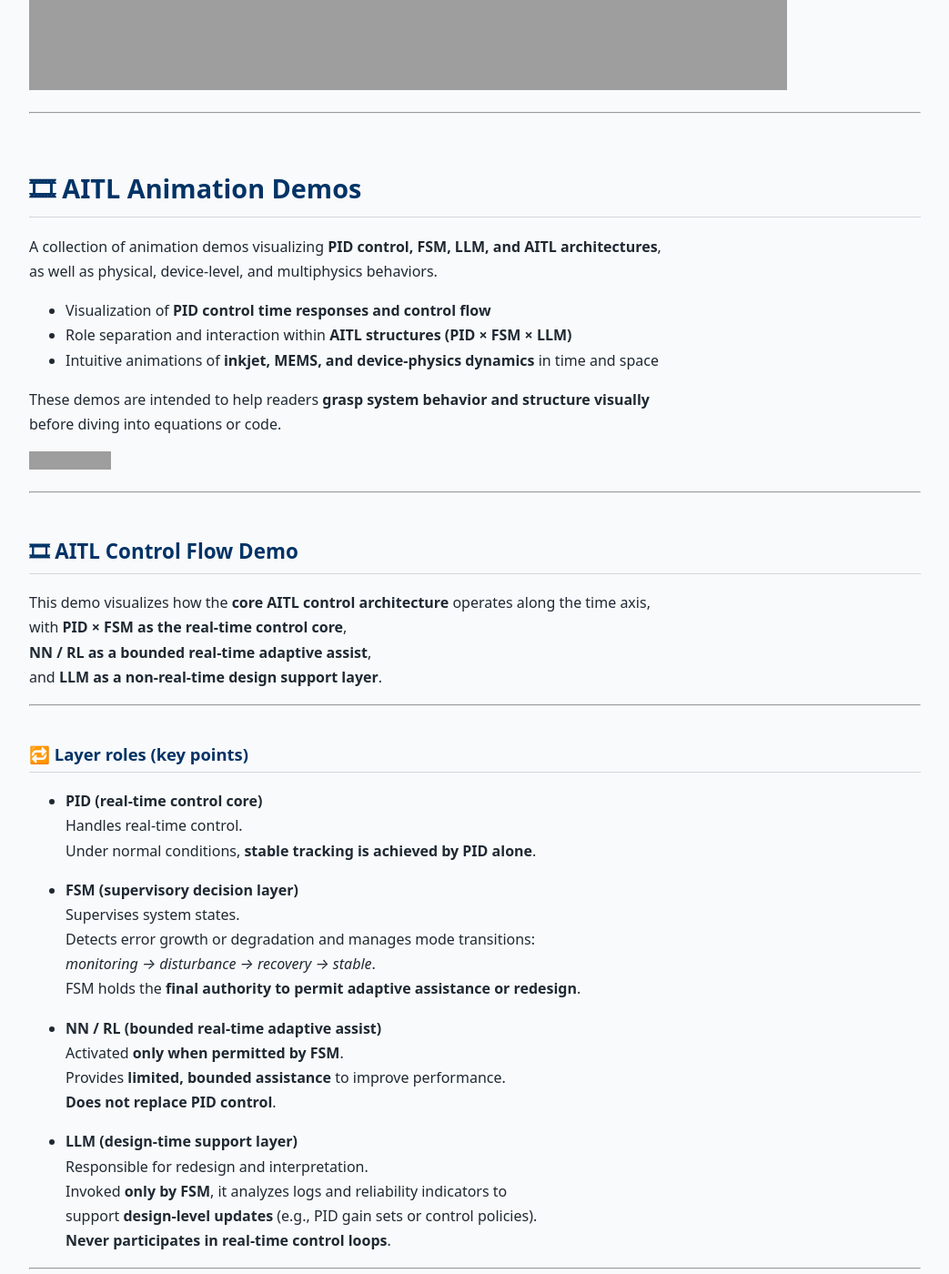
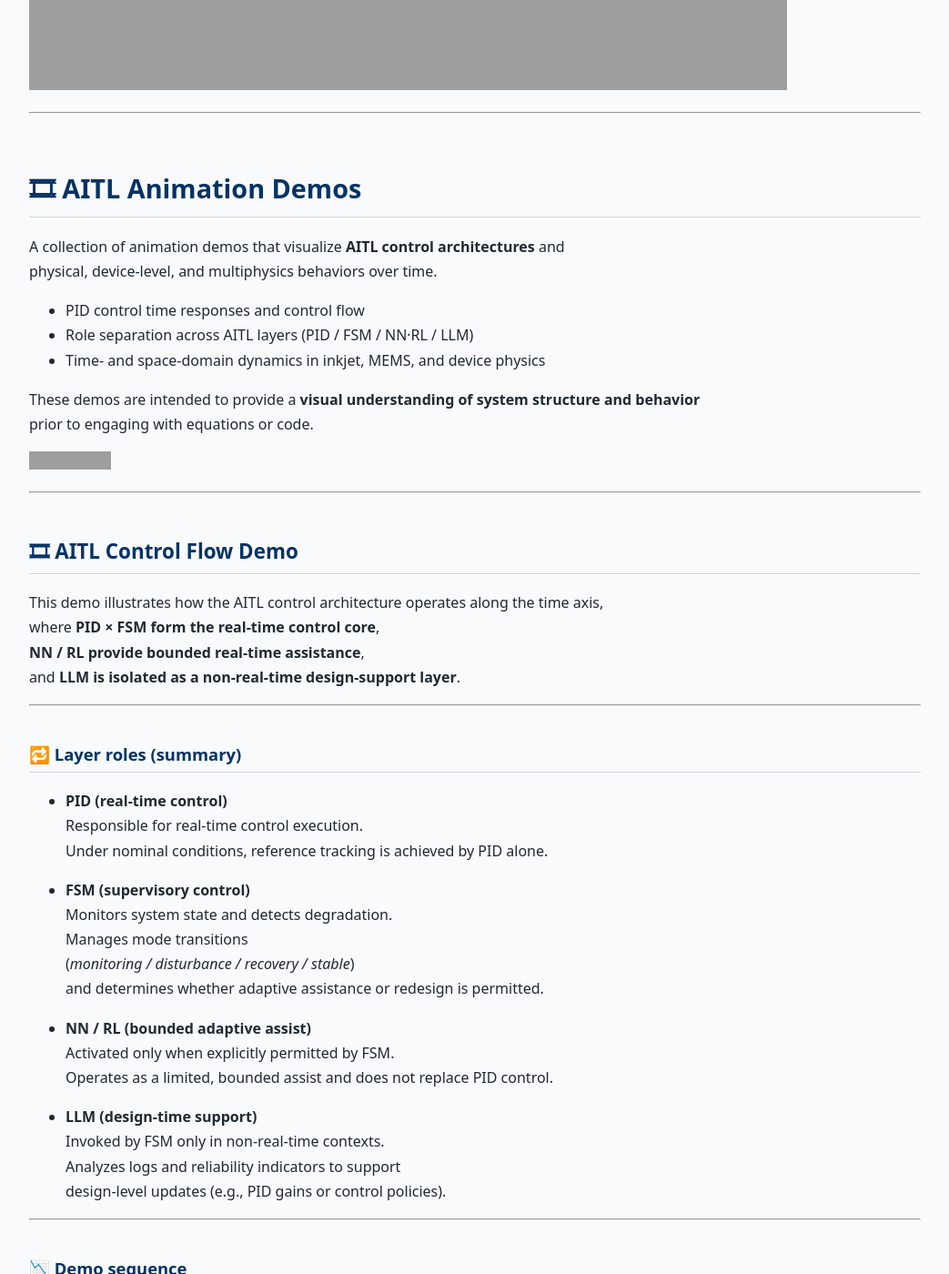
Before and after one commit to Samizo-AITL/Samizo-AITL.github.io, a Jekyll site: the page built from portal/en/index.md, in a window 1280 px wide and 1400 px high, scrolled down 21178 px. Shown: the whole window at 91% size, without its empty margins (118-1161 px from the left). Built offline with Jekyll 4.4.1, drawn with Linux system fonts in a browser that asks for light colours; some of the changed text lies outside the part shown; grey boxes are pictures that could not be loaded.

Commit message:
Update index.md

```diff
--- a/portal/en/index.md
+++ b/portal/en/index.md
@@ -661,15 +661,15 @@
 ---
 
 # 🎞 AITL Animation Demos
-A collection of animation demos visualizing **PID control, FSM, LLM, and AITL architectures**,
-as well as physical, device-level, and multiphysics behaviors.
+A collection of animation demos that visualize **AITL control architectures** and
+physical, device-level, and multiphysics behaviors over time.
 
-- Visualization of **PID control time responses and control flow**
-- Role separation and interaction within **AITL structures (PID × FSM × LLM)**
-- Intuitive animations of **inkjet, MEMS, and device-physics dynamics** in time and space
+- PID control time responses and control flow
+- Role separation across AITL layers (PID / FSM / NN·RL / LLM)
+- Time- and space-domain dynamics in inkjet, MEMS, and device physics
 
-These demos are intended to help readers **grasp system behavior and structure visually**
-before diving into equations or code.
+These demos are intended to provide a **visual understanding of system structure and behavior**
+prior to engaging with equations or code.
 
 [![View Demos](https://img.shields.io/badge/View-Demos-brightgreen?logo=github)](https://samizo-aitl.github.io/aitl-animation-demos/)
 
@@ -677,65 +677,56 @@
 
 ## 🎞 AITL Control Flow Demo
 
-This demo visualizes how the **core AITL control architecture** operates along the time axis,
-with **PID × FSM as the real-time control core**,
-**NN / RL as a bounded real-time adaptive assist**,
-and **LLM as a non-real-time design support layer**.
+This demo illustrates how the AITL control architecture operates along the time axis,
+where **PID × FSM form the real-time control core**,
+**NN / RL provide bounded real-time assistance**,
+and **LLM is isolated as a non-real-time design-support layer**.
 
 ---
 
-### 🔁 Layer roles (key points)
+### 🔁 Layer roles (summary)
 
-- **PID (real-time control core)**
-  Handles real-time control.
-  Under normal conditions, **stable tracking is achieved by PID alone**.
+- **PID (real-time control)**
+  Responsible for real-time control execution.
+  Under nominal conditions, reference tracking is achieved by PID alone.
 
-- **FSM (supervisory decision layer)**
-  Supervises system states.
-  Detects error growth or degradation and manages mode transitions:
-  *monitoring → disturbance → recovery → stable*.
-  FSM holds the **final authority to permit adaptive assistance or redesign**.
+- **FSM (supervisory control)**
+  Monitors system state and detects degradation.
+  Manages mode transitions
+  (*monitoring / disturbance / recovery / stable*)
+  and determines whether adaptive assistance or redesign is permitted.
 
-- **NN / RL (bounded real-time adaptive assist)**
-  Activated **only when permitted by FSM**.
-  Provides **limited, bounded assistance** to improve performance.
-  **Does not replace PID control**.
+- **NN / RL (bounded adaptive assist)**
+  Activated only when explicitly permitted by FSM.
+  Operates as a limited, bounded assist and does not replace PID control.
 
-- **LLM (design-time support layer)**
-  Responsible for redesign and interpretation.
-  Invoked **only by FSM**, it analyzes logs and reliability indicators to
-  support **design-level updates** (e.g., PID gain sets or control policies).
-  **Never participates in real-time control loops**.
+- **LLM (design-time support)**
+  Invoked by FSM only in non-real-time contexts.
+  Analyzes logs and reliability indicators to support
+  design-level updates (e.g., PID gains or control policies).
 
 ---
 
-### 📉 What happens in the demo
+### 📉 Demo sequence
 
-1. **Normal operation**
-   PID tracks the reference, FSM monitors, NN/RL and LLM remain idle.
-
-2. **Disturbance occurs**
-   Error increases → FSM detects degradation.
-
-3. **Adaptive assistance (conditional)**
-   FSM may permit bounded NN / RL assistance.
-
-4. **Redesign (if necessary)**
-   FSM invokes LLM for design-level reconsideration.
-
-5. **Recovery completed**
-   PID re-tracks the reference → FSM returns to stable → NN/RL and LLM go idle.
+1. Normal operation: PID tracking, FSM monitoring
+2. Disturbance: error growth detected by FSM
+3. Conditional adaptation: FSM permits bounded NN / RL assistance
+4. Design review (if required): FSM invokes LLM
+5. Recovery: PID re-establishes tracking, FSM returns to stable
 
 ---
 
-### 🎯 Essence of AITL control
+### 🎯 What this demo demonstrates
 
-- LLM **does not perform real-time control**
-- NN / RL **does not replace PID**
-- FSM holds **decision and permission authority**
-- Intelligence is **architecturally isolated from stability-critical loops**
+This demo confirms that, in AITL:
 
-👉 **This is the core philosophy of AITL control**
+- Real-time control responsibility remains with PID
+- Adaptive intelligence is strictly bounded and conditional
+- Design-level reasoning is separated from real-time loops
+
+The architecture preserves **control stability and accountability**
+through explicit responsibility separation.
 
 ---
 
```
